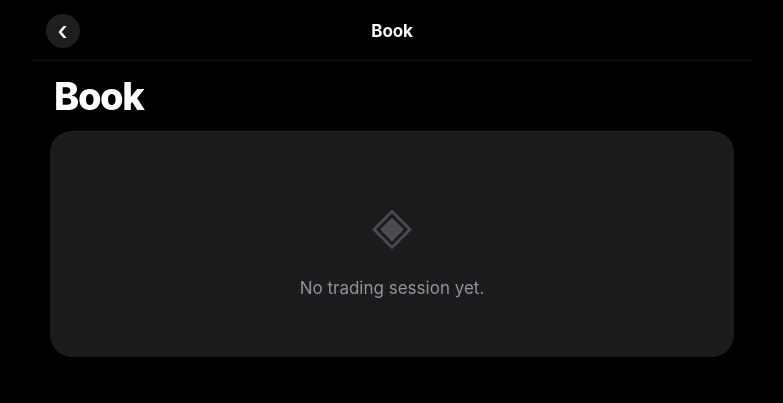
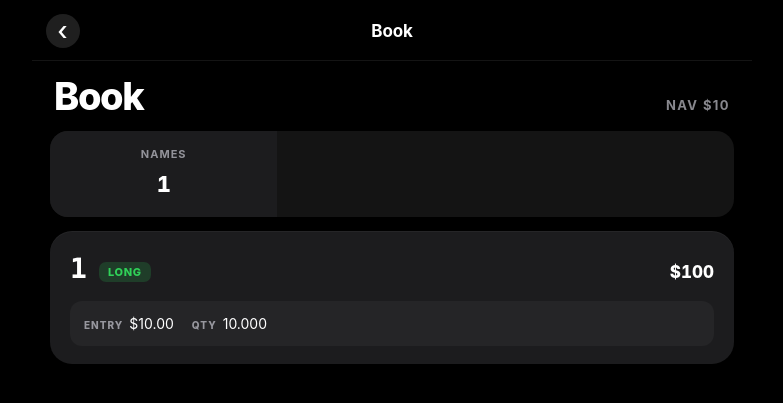
Before and after one commit to vishal0555/alphalens, a Flask app: page /positions in a window 1280 px wide. Shown: the top 403 px of the page, without its empty margins (248-1031 px from the left). Run offline with Flask 3, Linux system fonts and the light colour scheme; the visitor is signed in with stand-in values (Sample User, id 1); a database or web service that is not in the repository returns one stand-in record (values such as "Sample title"); data that the repository does not hold is empty; some libraries are stand-ins or nearby versions.

Commit message:
positions: render the live book from the consolidated schema
/positions had rendered an empty state since the schema consolidation (it queried
the gone pm_plans/pm_plan_items tables). Wire it to the real book: each held name
(held_sides + the dust filter) with its side, entry/size from fills and
layer/weight/EOD score from today's universe pick, plus a gross/net exposure
strip and a link to each name's decision. Replace the old plan-levels template
with a current-book view. Verified rendering today's 8-name book (7L/1S).

🤖 Generated with [Claude Code](https://claude.com/claude-code)

```diff
--- a/app.py
+++ b/app.py
@@ -476,18 +476,33 @@ def universe_page():
 @app.route("/positions")
 @_login_required
 def positions_page():
-    # The legacy session/plan tables (pm_plans, pm_plan_items, fund_briefings)
-    # were consolidated away; the live book + exposure are surfaced on the
-    # dashboard. This view renders its empty state until a positions shape is
-    # wired over the consolidated schema.
+    # The live book from the consolidated schema: every currently-held name
+    # (held_sides applies the fund's dust filter), enriched with its entry/size
+    # from fills and its layer/weight/score from today's universe pick.
+    sides = _db.held_sides() or {}
+    execu = _db.execution_by_ticker() or {}
+    book_by_t = {r["ticker"]: r for r in (_db.fetch_book() or [])}
+    holdings = []
+    for ticker, side in sides.items():
+        ex = execu.get(ticker) or {}
+        b = book_by_t.get(ticker) or {}
+        entry = ex.get("entry_price")
+        qty = abs(ex.get("net") or 0.0)
+        holdings.append({
+            "ticker": ticker, "side": side,
+            "layer": b.get("layer"), "weight_pct": b.get("weight_pct"),
+            "entry_price": entry, "qty": qty,
+            "notional": (qty * entry) if (entry and qty) else None,
+            "score": b.get("score"), "outcome": b.get("pipeline_outcome"),
+            "decision_id": b.get("decision_id"),
+        })
+    holdings.sort(key=lambda h: h["notional"] or 0, reverse=True)
     return render_template(
         "positions.html",
         active="positions",
-        session_hdr=None,
-        items=[],
-        realised=None,
-        playbooks={},
-        briefing=None,
+        holdings=holdings,
+        exposure=_db.book_exposure(),
+        nav=_db.fetch_current_nav(),
     )
 
 
--- a/templates/positions.html
+++ b/templates/positions.html
@@ -3,54 +3,24 @@
 
 {% block head %}
 <style>
-  /* Card-per-position with iOS news vibe */
   .item-card { padding: 18px 20px; }
-  .item-card + .item-card { border-top: 1px solid var(--border); }
   .item-top {
     display: flex; align-items: baseline; justify-content: space-between;
-    gap: 8px; margin-bottom: 10px;
+    gap: 8px; margin-bottom: 12px;
   }
   .item-ticker { font-size: 28px; color: var(--text); }
-
-  .levels {
-    display: grid; grid-template-columns: 1fr 1fr 1fr; gap: 1px;
-    background: rgba(255,255,255,.08);
-    border-radius: 14px; overflow: hidden;
-    margin-top: 12px;
+  .side-tag {
+    font-size: 11px; font-weight: 800; letter-spacing: .6px; text-transform: uppercase;
+    padding: 3px 9px; border-radius: 7px; margin-left: 8px; vertical-align: middle;
   }
-  .level { background: rgba(255,255,255,.04); padding: 12px 10px; text-align: center; }
-  .level .l { font-size: 10px; font-weight: 800; letter-spacing: 1.2px; text-transform: uppercase; color: var(--muted); }
-  .level .v { font-size: 17px; font-weight: 800; margin-top: 4px; letter-spacing: -.02em; }
-  .level.stop .v   { color: var(--red); }
-  .level.target .v { color: var(--green); }
-
+  .side-tag.long  { background: rgba(48,209,88,.18);  color: var(--green); }
+  .side-tag.short { background: rgba(255,69,58,.18);  color: var(--red); }
   .fills {
-    margin-top: 12px;
-    padding: 12px 14px;
-    border-radius: 12px;
-    background: rgba(255,255,255,.04);
-    font-size: 14px; line-height: 1.5;
-    display: flex; gap: 16px; flex-wrap: wrap;
+    margin-top: 4px; padding: 12px 14px; border-radius: 12px;
+    background: rgba(255,255,255,.04); font-size: 14px; line-height: 1.5;
+    display: flex; gap: 18px; flex-wrap: wrap;
   }
-  .fills .l { font-size: 11px; font-weight: 800; letter-spacing: 1px; text-transform: uppercase; color: var(--muted); margin-right: 6px; }
-
-  .ctx {
-    margin-top: 14px; padding-top: 14px;
-    border-top: 1px solid rgba(255,255,255,.06);
-    font-size: 14px; color: var(--text-2); line-height: 1.55;
-  }
-  .ctx .l { display: block; font-size: 10px; font-weight: 800; letter-spacing: 1.2px; text-transform: uppercase; color: var(--muted); margin-top: 8px; }
-  .ctx .l:first-child { margin-top: 0; }
-
-  .pnl-badge {
-    display: inline-flex; align-items: baseline; gap: 8px;
-    padding: 8px 14px; border-radius: 100px;
-    font-size: 20px; font-weight: 800; letter-spacing: -.01em;
-  }
-  .pnl-badge.pos { background: rgba(48,209,88,.18);  color: var(--green); }
-  .pnl-badge.neg { background: rgba(255,69,58,.18);  color: var(--red); }
-  .pnl-badge.flat { background: rgba(255,255,255,.08); color: var(--muted); }
-  .pnl-badge .pct { font-size: 13px; font-weight: 700; }
+  .fills .l { font-size: 10px; font-weight: 800; letter-spacing: 1px; text-transform: uppercase; color: var(--muted); margin-right: 6px; }
 </style>
 {% endblock %}
 
@@ -64,109 +34,51 @@
 
 <div class="topbar">
   <h1>Book</h1>
-  {% if session_hdr %}<span class="sub">{{ session_hdr.briefing_date }}</span>{% endif %}
+  {% if nav %}<span class="sub">NAV ${{ '{:,.0f}'.format(nav.ending_nav) }}</span>{% endif %}
 </div>
 
-{% if not session_hdr %}
+{% if not holdings %}
 <div class="card"><div class="card-pad empty-state">
   <div class="empty-icon">◈</div>
-  No trading session yet.
+  No open positions.
 </div></div>
 {% else %}
 
-{% set filled  = items | selectattr('status', 'equalto', 'filled')        | list %}
-{% set won     = items | selectattr('status', 'equalto', 'exited_target') | list %}
-{% set lost    = items | selectattr('status', 'equalto', 'exited_stop')   | list %}
-{% set nofill  = items | selectattr('status', 'equalto', 'expired')       | list %}
-
 <div class="stat-strip">
   <div class="stat-cell">
-    <div class="lbl">Realised</div>
-    <div class="num v {{ realised | pnl_class }}">
-      {% if realised is not none %}{{ realised | signed_money }}{% else %}—{% endif %}
-    </div>
+    <div class="lbl">Names</div>
+    <div class="num v">{{ holdings|length }}</div>
+  </div>
+  {% if exposure %}
+  <div class="stat-cell">
+    <div class="lbl">Long / Short</div>
+    <div class="num v"><span class="pos">{{ exposure.longs }}</span> / <span class="neg">{{ exposure.shorts }}</span></div>
   </div>
   <div class="stat-cell">
-    <div class="lbl">Win / Loss</div>
-    <div class="num v"><span class="pos">{{ won|length }}</span> / <span class="neg">{{ lost|length }}</span></div>
+    <div class="lbl">Gross / Net</div>
+    <div class="num v">{{ exposure.gross_pct|round|int }}% / {{ exposure.net_pct|round|int }}%</div>
   </div>
-  <div class="stat-cell">
-    <div class="lbl">Open / Unfilled</div>
-    <div class="num v">{{ filled|length }} / {{ nofill|length }}</div>
-  </div>
+  {% endif %}
 </div>
 
-{# Optional posture chip (from briefing) #}
-{% if briefing %}
-<div style="display: flex; gap: 8px; align-items: center; margin: 4px 4px 18px; font-size: 13px; color: var(--muted);">
-  <span class="badge {{ briefing.plan.posture }}">{{ briefing.plan.posture }}</span>
-  <span>{{ briefing.plan.session_thesis[:120] }}{% if briefing.plan.session_thesis|length > 120 %}…{% endif %}</span>
-</div>
-{% endif %}
-
-{% for it in items %}
-  {% set pb = playbooks.get(it.ticker) %}
+{% for h in holdings %}
 <div class="card">
   <div class="item-card">
     <div class="item-top">
       <div>
-        <span class="ticker ticker-blue item-ticker">{{ it.ticker }}</span>
-        <span class="muted num" style="font-size: 14px; margin-left: 4px;">×{{ it.size_shares }}</span>
+        {% if h.decision_id %}<a href="/debrief/{{ h.decision_id }}" class="ticker ticker-blue item-ticker">{{ h.ticker }}</a>
+        {% else %}<span class="ticker ticker-blue item-ticker">{{ h.ticker }}</span>{% endif %}
+        <span class="side-tag {{ h.side }}">{{ h.side }}</span>
       </div>
-      {% if it.entry_fill_price and it.exit_fill_price %}
-        {% set pnl = (it.exit_fill_price - it.entry_fill_price) * it.size_shares %}
-        {% set pnl_pct = ((it.exit_fill_price - it.entry_fill_price) / it.entry_fill_price * 100) if it.entry_fill_price else None %}
-        <div class="num pnl-badge {{ pnl | pnl_class }}">
-          {{ pnl | signed_money }}
-          {% if pnl_pct is not none %}<span class="pct">{{ pnl_pct | signed_pct }}</span>{% endif %}
-        </div>
-      {% else %}
-        <span class="item-status {{ it.status }}">{{ it.status }}</span>
-      {% endif %}
+      {% if h.notional %}<span class="num" style="font-size:17px;font-weight:800;">${{ '{:,.0f}'.format(h.notional) }}</span>{% endif %}
     </div>
-
-    {# status + action row #}
-    <div style="display: flex; gap: 8px; flex-wrap: wrap; align-items: center;">
-      <span class="item-status {{ it.status }}">{{ it.status }}</span>
-      {% if pb %}<span class="action {{ pb.recommended_action }}">{{ pb.recommended_action }}</span>{% endif %}
-      {% if pb %}<span class="layer-pill {{ pb.layer }}">{{ pb.layer }} · {{ '%.0f'|format(pb.weight_pct) }}%</span>{% endif %}
+    <div class="fills">
+      {% if h.layer %}<span><span class="l">Layer</span>{{ h.layer }}</span>{% endif %}
+      {% if h.weight_pct is not none %}<span><span class="l">Weight</span>{{ h.weight_pct|round|int }}%</span>{% endif %}
+      {% if h.entry_price %}<span><span class="l">Entry</span>${{ '%.2f'|format(h.entry_price) }}</span>{% endif %}
+      {% if h.qty %}<span><span class="l">Qty</span>{{ '%.3f'|format(h.qty) }}</span>{% endif %}
+      {% if h.score is not none %}<span><span class="l">EOD score</span>{{ '%.2f'|format(h.score) }}</span>{% endif %}
     </div>
-
-    <div class="levels">
-      <div class="level">
-        <div class="l">Entry</div>
-        <div class="num v">{{ '%.2f'|format(it.entry_low) }}–{{ '%.2f'|format(it.entry_high) }}</div>
-      </div>
-      <div class="level stop">
-        <div class="l">Stop</div>
-        <div class="num v">{{ '%.2f'|format(it.stop) }}</div>
-      </div>
-      <div class="level target">
-        <div class="l">Target</div>
-        <div class="num v">{{ '%.2f'|format(it.target) }}</div>
-      </div>
-    </div>
-
-    {% if it.entry_fill_price %}
-    <div class="fills">
-      <span><span class="l">Entry</span><span class="num">${{ '%.2f'|format(it.entry_fill_price) }}</span></span>
-      {% if it.exit_fill_price %}
-      <span><span class="l">Exit</span><span class="num">${{ '%.2f'|format(it.exit_fill_price) }}</span>
-        {% if it.exit_reason %}<span class="muted">({{ it.exit_reason }})</span>{% endif %}
-      </span>
-      {% endif %}
-    </div>
-    {% endif %}
-
-    {% if pb and (pb.catalyst or pb.technicals or pb.action_rationale) %}
-    <div class="ctx">
-      {% if pb.catalyst %}<span class="l">Catalyst</span>{{ pb.catalyst }}{% endif %}
-      {% if pb.technicals %}<span class="l">Technicals</span>{{ pb.technicals }}{% endif %}
-      {% if pb.action_rationale %}<span class="l">Action</span>{{ pb.action_rationale }}{% endif %}
-    </div>
-    {% elif it.rationale %}
-    <div class="ctx">{{ it.rationale }}</div>
-    {% endif %}
   </div>
 </div>
 {% endfor %}
```
Also changed, not shown: CHARTER.md (+1 -1 lines).
